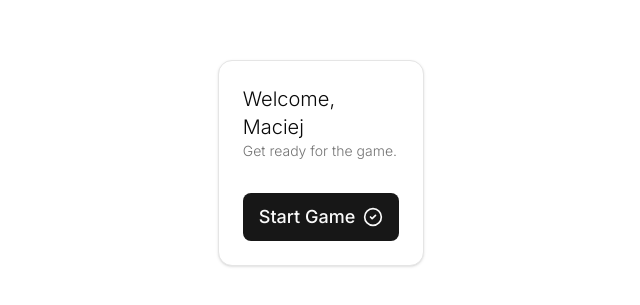
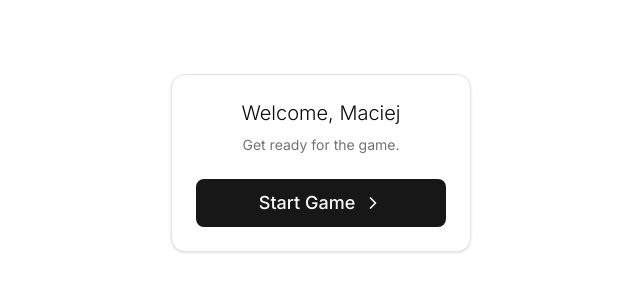
Before and after one commit to nihilno/tonik, a Next.js app: page /intro in a window 1280 px wide. Shown: the part 237-542 px from the top of the page, without its empty margins (319-959 px from the left). Built offline with nearby package versions, Linux system fonts and the light colour scheme; no server answers.

Commit message:
front-end polish

```diff
--- a/src/app/game/page.tsx
+++ b/src/app/game/page.tsx
@@ -2,9 +2,10 @@
 import { Card, CardContent } from "@/components/ui/card";
 import { Input } from "@/components/ui/input";
 import { Separator } from "@/components/ui/separator";
-import { CircleX } from "lucide-react";
+import { ChevronLeft } from "lucide-react";
 
 import { Metadata } from "next";
+import Link from "next/link";
 
 export const metadata: Metadata = {
   title: "Game",
@@ -29,14 +30,16 @@
             />
             <Separator className="my-8" />
           </section>
-          <Button type="button" size="lg" className="w-full text-lg">
-            <CircleX className="size-5" />
-            End Game
+          <Button type="button" asChild size="lg" className="w-full text-lg">
+            <Link href="/intro">
+              <ChevronLeft className="size-5" />
+              End Game
+            </Link>
           </Button>
         </CardContent>
       </Card>
 
-      <h1>Table will be here</h1>
+      <p>Table will be here</p>
     </section>
   );
 }
--- a/src/app/intro/page.tsx
+++ b/src/app/intro/page.tsx
@@ -6,8 +6,9 @@
   CardHeader,
   CardTitle,
 } from "@/components/ui/card";
-import { CircleCheck } from "lucide-react";
+import { ChevronRight } from "lucide-react";
 import { Metadata } from "next";
+import Link from "next/link";
 
 export const metadata: Metadata = {
   title: "Introduction",
@@ -15,16 +16,18 @@
 
 export default function IntroPage() {
   return (
-    <Card>
+    <Card className="text-center">
       <CardHeader>
         <CardTitle className="font-light">
           <h1 className="text-xl">Welcome, Maciej</h1>
-          <CardDescription>Get ready for the game.</CardDescription>
         </CardTitle>
+        <CardDescription>Get ready for the game.</CardDescription>
       </CardHeader>
-      <CardContent className=" space-y-3">
-        <Button type="submit" size="lg" className="w-full text-lg">
-          Start Game <CircleCheck className="size-5" />
+      <CardContent className="space-y-3 ">
+        <Button type="button" asChild size="lg" className="w-full text-lg">
+          <Link href="/game">
+            Start Game <ChevronRight className="size-5" />
+          </Link>
         </Button>
       </CardContent>
     </Card>
--- a/src/app/page.tsx
+++ b/src/app/page.tsx
@@ -2,27 +2,35 @@
 import { Card, CardContent, CardHeader, CardTitle } from "@/components/ui/card";
 import { Input } from "@/components/ui/input";
 import { Label } from "@/components/ui/label";
-import { ChevronRight } from "lucide-react";
+import { CirclePlus } from "lucide-react";
+import Link from "next/link";
 
 export default function JoinPage() {
   return (
     <Card>
       <CardHeader>
         <CardTitle>
-          <h1 className="font-bold text-xl">Tonik | Typing game</h1>
+          <h1 className="font-medium text-xl">Tonik | Typing game</h1>
         </CardTitle>
       </CardHeader>
       <CardContent className="mt-8">
         <form className="flex flex-col items-center gap-4">
-          <Label className="text-muted-foreground">Provide your name</Label>
+          <Label className="text-muted-foreground self-baseline" htmlFor="name">
+            Provide your name
+          </Label>
           <Input
+            id="name"
+            name="name"
+            autoComplete="given-name"
             autoFocus
             required
             placeholder="Maciej"
-            autoComplete="given-name"
+            maxLength={12}
           />
-          <Button type="submit" size="lg" className="w-full text-lg">
-            Start <ChevronRight className="size-5" />
+          <Button type="button" asChild size="lg" className="w-full text-lg">
+            <Link href="/intro">
+              Join <CirclePlus className="size-5" />
+            </Link>
           </Button>
         </form>
       </CardContent>
--- a/src/components/loader.tsx
+++ b/src/components/loader.tsx
@@ -1,4 +1,5 @@
 import { Loader } from "lucide-react";
+import React from "react";
 
 function Spinner({ children }: { children?: React.ReactNode }) {
   return (
--- a/src/components/ui/card.tsx
+++ b/src/components/ui/card.tsx
@@ -1,18 +1,18 @@
-import * as React from "react"
+import * as React from "react";
 
-import { cn } from "@/lib/utils"
+import { cn } from "@/lib/utils";
 
 function Card({ className, ...props }: React.ComponentProps<"div">) {
   return (
     <div
       data-slot="card"
       className={cn(
-        "bg-card text-card-foreground flex flex-col gap-6 rounded-xl border py-6 shadow-sm",
-        className
+        "bg-card text-card-foreground flex flex-col gap-6 rounded-xl border py-6 shadow-sm min-w-[300px]!",
+        className,
       )}
       {...props}
     />
-  )
+  );
 }
 
 function CardHeader({ className, ...props }: React.ComponentProps<"div">) {
@@ -21,11 +21,11 @@
       data-slot="card-header"
       className={cn(
         "@container/card-header grid auto-rows-min grid-rows-[auto_auto] items-start gap-2 px-6 has-data-[slot=card-action]:grid-cols-[1fr_auto] [.border-b]:pb-6",
-        className
+        className,
       )}
       {...props}
     />
-  )
+  );
 }
 
 function CardTitle({ className, ...props }: React.ComponentProps<"div">) {
@@ -35,7 +35,7 @@
       className={cn("leading-none font-semibold", className)}
       {...props}
     />
-  )
+  );
 }
 
 function CardDescription({ className, ...props }: React.ComponentProps<"div">) {
@@ -45,7 +45,7 @@
       className={cn("text-muted-foreground text-sm", className)}
       {...props}
     />
-  )
+  );
 }
 
 function CardAction({ className, ...props }: React.ComponentProps<"div">) {
@@ -54,11 +54,11 @@
       data-slot="card-action"
       className={cn(
         "col-start-2 row-span-2 row-start-1 self-start justify-self-end",
-        className
+        className,
       )}
       {...props}
     />
-  )
+  );
 }
 
 function CardContent({ className, ...props }: React.ComponentProps<"div">) {
@@ -68,7 +68,7 @@
       className={cn("px-6", className)}
       {...props}
     />
-  )
+  );
 }
 
 function CardFooter({ className, ...props }: React.ComponentProps<"div">) {
@@ -78,15 +78,15 @@
       className={cn("flex items-center px-6 [.border-t]:pt-6", className)}
       {...props}
     />
-  )
+  );
 }
 
 export {
   Card,
+  CardAction,
+  CardContent,
+  CardDescription,
+  CardFooter,
   CardHeader,
-  CardFooter,
   CardTitle,
-  CardAction,
-  CardDescription,
-  CardContent,
-}
+};
--- a/src/components/ui/input.tsx
+++ b/src/components/ui/input.tsx
@@ -8,9 +8,10 @@
       type={type}
       data-slot="input"
       className={cn(
-        "file:text-foreground placeholder:text-muted-foreground selection:bg-primary selection:text-primary-foreground dark:bg-input/30 border-input h-9 w-full min-w-0 rounded-md border bg-transparent px-3 py-1 text-base shadow-xs transition-[color,box-shadow] outline-none file:inline-flex file:h-7 file:border-0 file:bg-transparent file:text-sm file:font-medium disabled:pointer-events-none disabled:cursor-not-allowed disabled:opacity-50 md:text-sm",
+        "file:text-foreground placeholder:text-muted-foreground selection:bg-primary selection:text-primary-foreground dark:bg-input/30 border-input w-full min-w-0 rounded-md border bg-transparent px-3 py-1 text-base shadow-xs transition-[color,box-shadow] outline-none file:inline-flex file:h-7 file:border-0 file:bg-transparent file:text-sm file:font-medium disabled:pointer-events-none disabled:cursor-not-allowed disabled:opacity-50 md:text-sm",
         "focus-visible:border-ring focus-visible:ring-ring/50 focus-visible:ring-[3px] text-lg!",
-        "aria-invalid:ring-destructive/20 dark:aria-invalid:ring-destructive/40 aria-invalid:border-destructive h-12",
+        "aria-invalid:ring-destructive/20 dark:aria-invalid:ring-destructive/40 aria-invalid:border-destructive",
+        "h-12",
         className,
       )}
       {...props}
```
